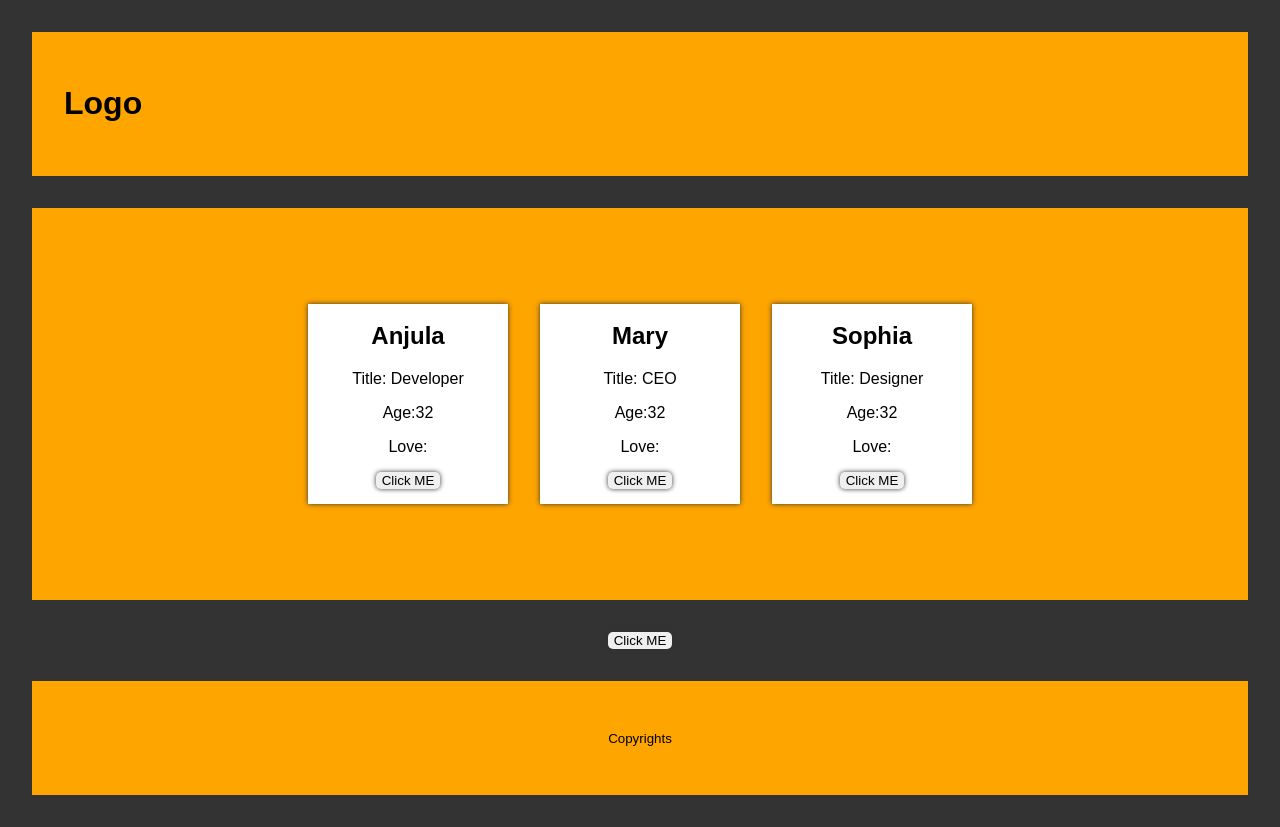
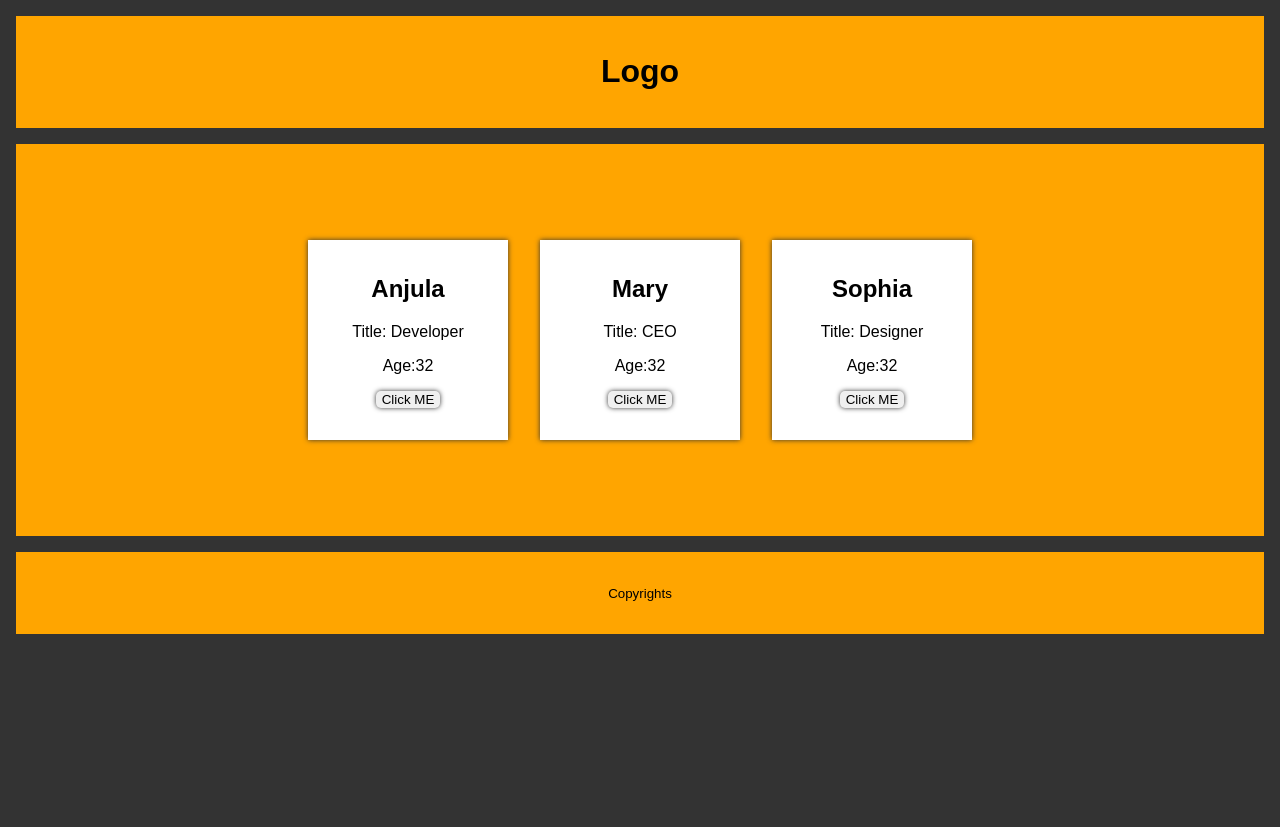
Before and after one commit to meanjula/boxes_2, a React (Create React App) app: page / in a window 1280 px wide. After the commit the page ends 800 px from the top, so only its background shows below. Built offline with nearby package versions, Linux system fonts and the light colour scheme.

Commit message:
added readme file with screenshot

```diff
--- a/src/App.css
+++ b/src/App.css
@@ -6,8 +6,11 @@ header,
 main,
 footer {
   background-color: orange;
-  margin: 2rem;
-  padding: 2rem;
+  margin: 1rem;
+  padding: 1rem;
+}
+header {
+  text-align: center;
 }
 main {
   display: flex;
--- a/src/components/Box.js
+++ b/src/components/Box.js
@@ -8,7 +8,6 @@ const Box=(props)=>{
 		  <h2>{props.name}</h2>
 		  <p>Title: {props.title}</p>
 		  <p>Age:{props.age}</p>
-		  <p>Love: {props.love}</p>
 		  <button onClick={changeNameHandler}>Click ME</button>
 		</div>
 	  </div>
--- a/src/components/MainClas.js
+++ b/src/components/MainClas.js
@@ -43,7 +43,6 @@ class MainClas extends Component{
 				/>
 			  ))}
 		  </main>
-		  <button onClick={this.changeNameHandler}>Click ME</button>
 		  </>
 		);
 	}
```
Also changed, not shown: boxes.png (added), 1 other file (tests, documents, lock files or other folders).
